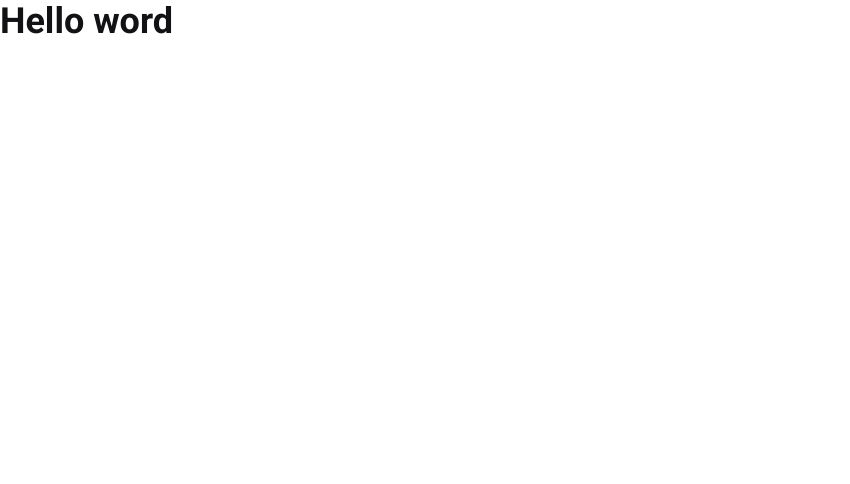
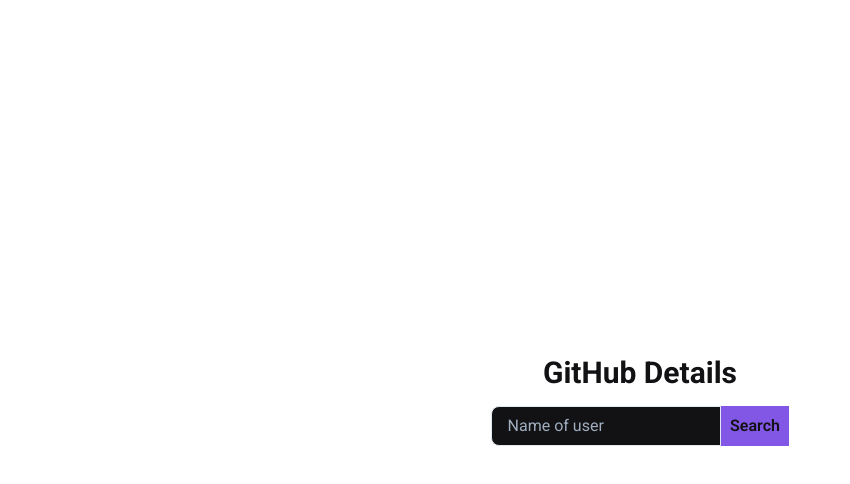
Before and after one commit to tiagobarros01/GitHub-details, a Next.js app: page / in a window 1280 px wide. Shown: the top 484 px of the page, without its empty margins (0-850 px from the left). Built offline with nearby package versions, Linux system fonts and the light colour scheme.

Commit message:
style: styling /

```diff
--- a/src/pages/index.tsx
+++ b/src/pages/index.tsx
@@ -1,9 +1,52 @@
-import { Heading } from '@chakra-ui/react';
+import { Heading, Grid, Flex, Input, Box, Button } from '@chakra-ui/react';
 
 export default function Home() {
   return (
-    <Heading>
-      Hello word
-    </Heading>
-  )
+    <Grid
+      as="main"
+      height="100vh"
+      templateColumns="1fr 380px 1fr"
+      templateRows="1fr 380px 1fr"
+      templateAreas="
+        '. . .'
+        '. form .'
+        '. . .'
+      "
+      justifyContent="center"
+      alignItems="center"
+    >
+      <Flex
+        gridArea="form"
+        height="100%"
+        alignItems="center"
+        justifyContent="center"
+        flexDirection="column"
+        padding="15px"
+      >
+        <Heading size="lg">GitHub Details</Heading>
+        <Box
+          display="flex"
+          alignItems="center"
+          justifyContent="center"
+          flexDirection="row"
+          marginTop="15px"
+        >
+          <Input
+            backgroundColor="gray.800"
+            focusBorderColor="purple.500"
+            borderTopRightRadius="none"
+            borderBottomRightRadius="none"
+            placeholder="Name of user"
+            />
+          <Button
+            backgroundColor="purple.500"
+            borderRadius="none"
+            _hover={{ backgroundColor: 'purple.600' }}
+          >
+            Search
+          </Button>
+        </Box>
+      </Flex>
+    </Grid>
+  );
 }
```
